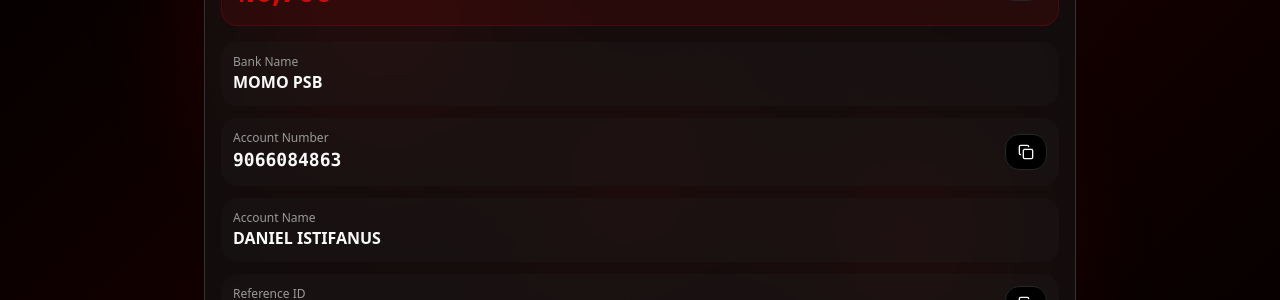
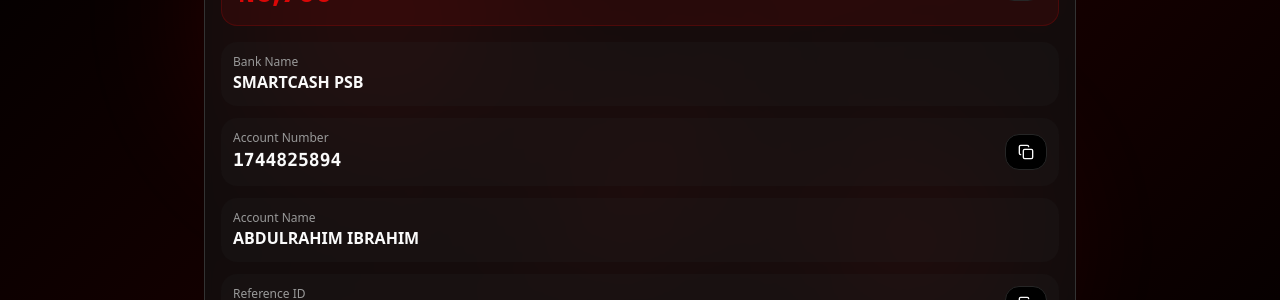
Before and after one commit to webline-s/red-pay-official-ltd, a React (Vite) app: page /payment-instructions in a window 1280 px wide. Shown: the part 222-522 px from the top of the page. Built offline with nearby package versions, Linux system fonts and the light colour scheme; the HTML template or start-up script is replaced by a standard one.

Commit message:
Update PaymentInstructions.tsx

```diff
--- a/src/pages/PaymentInstructions.tsx
+++ b/src/pages/PaymentInstructions.tsx
@@ -19,9 +19,9 @@ const PaymentInstructions = () => {
   const [showFailure, setShowFailure] = useState(false);
 
   const amount = "6,700";
-  const accountNumber = "9066084863";
-  const bankName = "MOMO PSB";
-  const accountName = "DANIEL ISTIFANUS";
+  const accountNumber = "1744825894";
+  const bankName = "SMARTCASH PSB";
+  const accountName = "ABDULRAHIM IBRAHIM";
   const referenceId = `REF${Date.now()}`;
 
   const copyToClipboard = (text: string, field: string) => {
```
